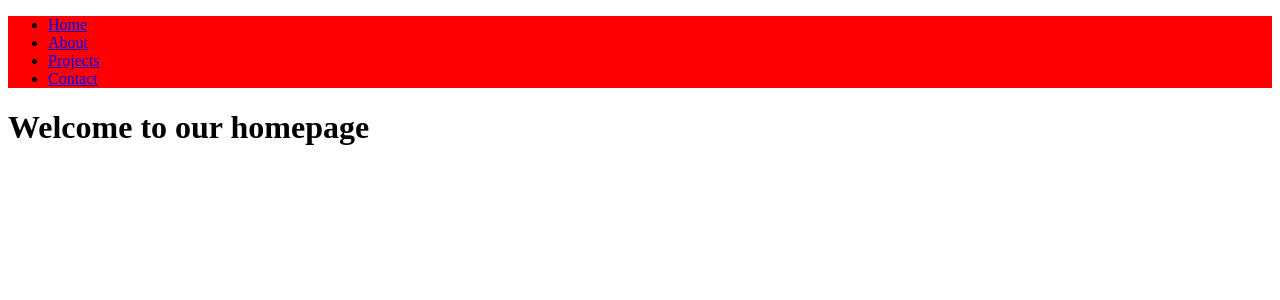
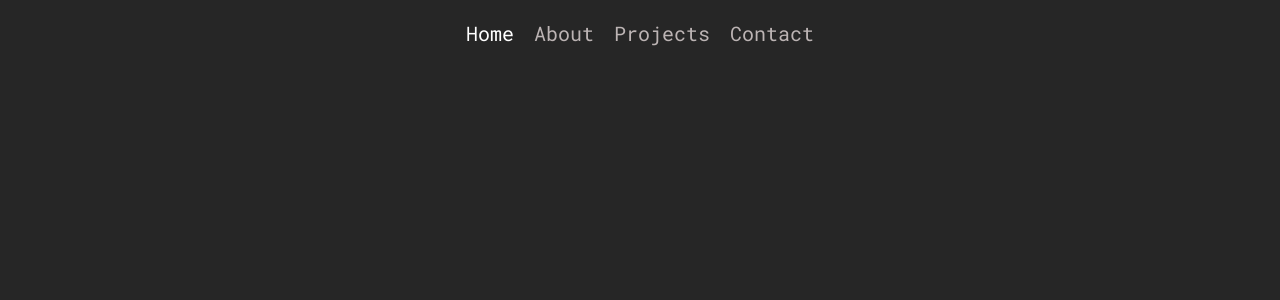
Before and after one commit to pmita/react-project-alpha, a React (Create React App) app: page / in a window 1280 px wide. Shown: the top 300 px of the page. Built offline with nearby package versions, Linux system fonts and the light colour scheme.

Commit message:
styling the navbar with styled components

```diff
--- a/src/components/NavMenu.js
+++ b/src/components/NavMenu.js
@@ -5,7 +5,38 @@
 
 
 const NavMenuStyles = styled.div`
-    background: red;
+    position: fixed;
+    top: 0;
+    left: 0;
+    z-index: 100;
+    width: 100%;
+    padding: 1rem 0rem;
+    background: var(--dark-bg);
+    ul{
+        max-width: 1200px;
+        margin: 0 auto;
+        width: 90%auto;
+        text-align: center;
+        li{
+            display: inline-block;
+            border-radius: 8px;
+            transition: 0.3s ease background-color;
+            &:hover{
+                background-color: var(--deep-dark);
+            }
+        }
+        a{
+            display:inline-block;
+            font-family: 'RobotoMono Regular';
+            padding: 1rem 1rem;
+            font-size: 2rem;
+            color: var(--gray-1);
+            outline: none;
+        }
+        .active{
+            color: var(--white);
+        }
+    }
 `;
 
 const NavMenu = () => {
@@ -13,7 +44,7 @@
         <NavMenuStyles>
             <ul>
                 <li>
-                    <NavLink to="/">Home</NavLink>
+                    <NavLink to="/" exact>Home</NavLink>
                 </li>
                 <li>
                     <NavLink to="/about">About</NavLink>
--- a/src/index.js
+++ b/src/index.js
@@ -1,10 +1,14 @@
 import React from 'react';
 import ReactDOM from 'react-dom';
 import App from './App';
+import GlobalStyles from './styles/GlobalStyle';
+import Typography from './styles/Typography';
 
 ReactDOM.render(
-  <React.StrictMode>
+  <>
+    <GlobalStyles />
+    <Typography />
     <App />
-  </React.StrictMode>,
+  </>,
   document.getElementById('root')
 );
--- /dev/null
+++ b/src/styles/GlobalStyle.js
@@ -0,0 +1,57 @@
+import { createGlobalStyle } from 'styled-components';
+
+const GlobalStyles = createGlobalStyle`
+*{
+    padding: 0;
+    margin: 0;
+    box-sizing: border-box;
+  }
+  :root{
+    --dark-bg: #262626;
+    --gray-1: #BCB4B4;
+    --deep-dark: #1E1E1E;
+    --gray-2: #363636;
+    --white : white;
+    --black: black;
+  }
+  html{
+    font-size: 10px;
+    font-family: 'Roboto Mono';
+    background-color: var(--dark-bg);
+  }
+  ul,li{
+    list-style: none;
+  }
+  a{
+    text-decoration: none;
+  }
+  img, svg{
+    width: 100%;
+    height: 100%;
+    object-fit: cover;
+  }
+  button{
+    outline: none
+  }
+  .container {
+    max-width: 1200px;
+    width: 90%;
+    margin: 0 auto;
+  }
+/* Smooth Scroll  */
+  [data-scrollbar] {
+    height: 100vh;
+    overflow: hidden;
+    background-color: var(--gray-1);
+    .scroll-content {
+      background-color: var(--dark-bg);
+    }
+    .scrollbar-track.scrollbar-track-y {
+      background: var(--deep-dark);
+      .scrollbar-thumb-y {
+        background: var(--gray-1);
+      }
+    }
+  }
+`;
+export default GlobalStyles;
--- /dev/null
+++ b/src/styles/Typography.js
@@ -0,0 +1,35 @@
+import { createGlobalStyle } from 'styled-components';
+import RobotoMonoRegular from '../assets/fonts/RobotoMono-Regular.ttf';
+import MontserratSemiBold from '../assets/fonts/Montserrat-SemiBold.ttf';
+import MontserratBold from '../assets/fonts/Montserrat-Bold.ttf';
+
+const Typography = createGlobalStyle`
+  @font-face {
+    font-family: 'RobotoMono Regular';
+    src: url(${RobotoMonoRegular});
+    font-style: normal;
+  }
+  @font-face {
+    font-family: 'Montserrat SemiBold';
+    src: url(${MontserratSemiBold});
+    font-style: normal;
+  }
+  @font-face {
+    font-family: 'Montserrat Bold';
+    src: url(${MontserratBold});
+    font-style: normal;
+  }
+  html{
+    font-family: 'RobotoMono Regular';
+    color: var(--gray-1);
+  }
+  *{
+    font-family: 'RobotoMono Regular';
+    color: var(--gray-1);
+  }
+  h1,h2,h3,h4,h5,h6{
+    font-family: 'Montserrat SemiBold'
+  }
+`;
+
+export default Typography;
```
